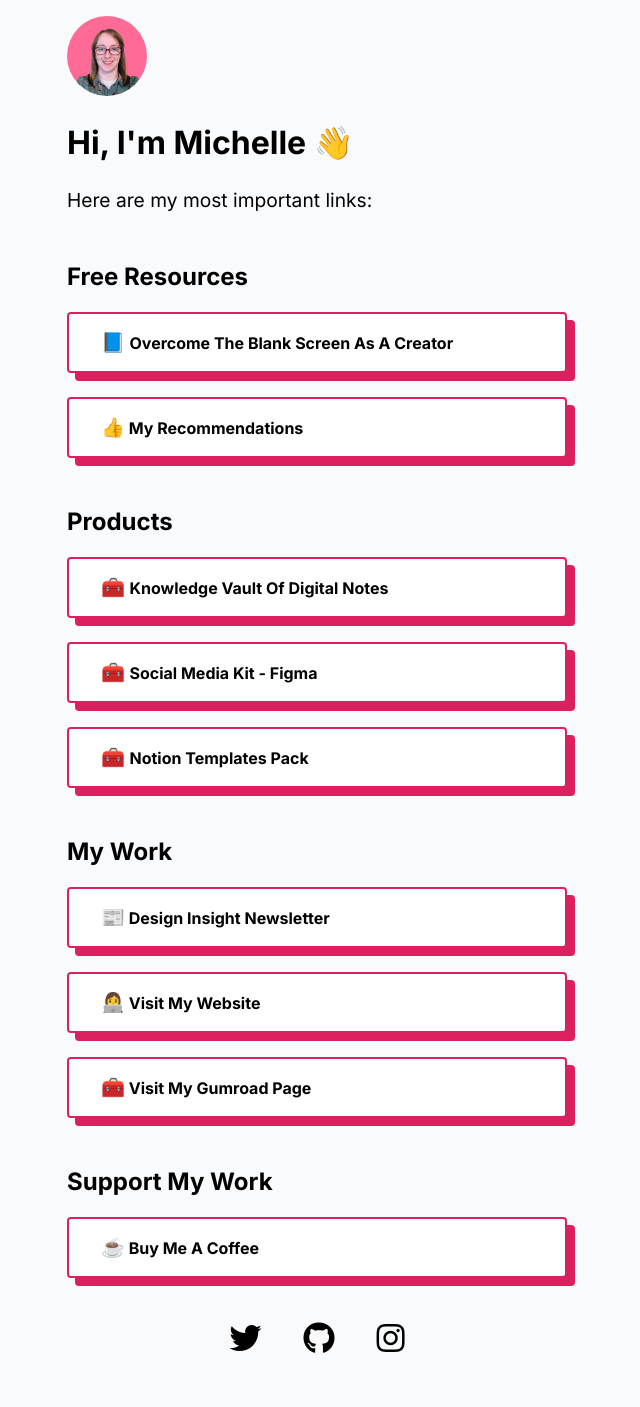
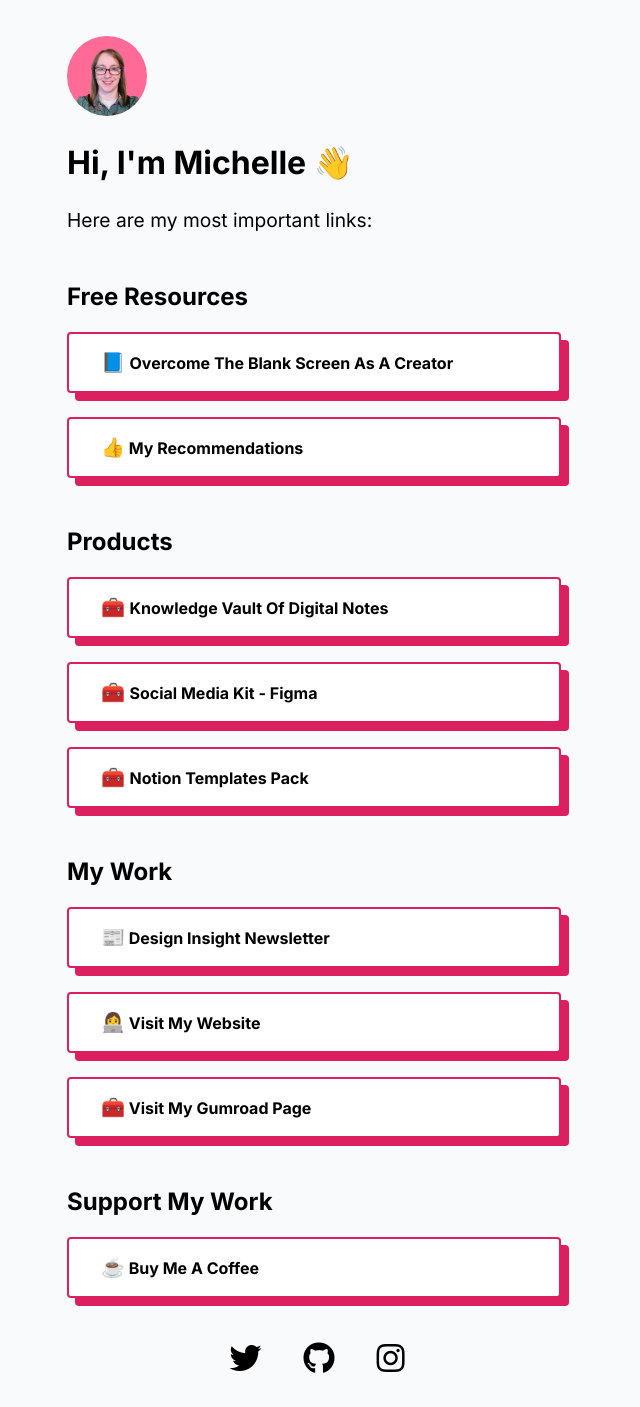
Before and after one commit to heymichellemac/mishacreatrix.github.io, a PHP site: page /links/index.html in a window 1280 px wide. Shown: the whole page, without its empty margins (323-963 px from the left). Before the commit the page ends 1353 px from the top, so only its background shows below. Run offline with PHP 8.4, Linux system fonts and the light colour scheme.

Commit message:
adjusting margin on body

```diff
--- a/links/style.css
+++ b/links/style.css
@@ -8,12 +8,11 @@ html {
 }
 
 body {
-    margin: 0px;
+    margin: 1.25rem;
     padding: 0px;
     line-height: 1.3;
     font-family: 'Inter', sans-serif;
     min-height: 100vh;
-
     background-color: #f8fafc;
 }
 
@@ -46,6 +45,7 @@ span {
 .grouping a {
     margin-bottom: 1.5rem;
     padding: 1rem 2rem;
+    margin-right: 0.35rem;
 }
 
 .button {
```
